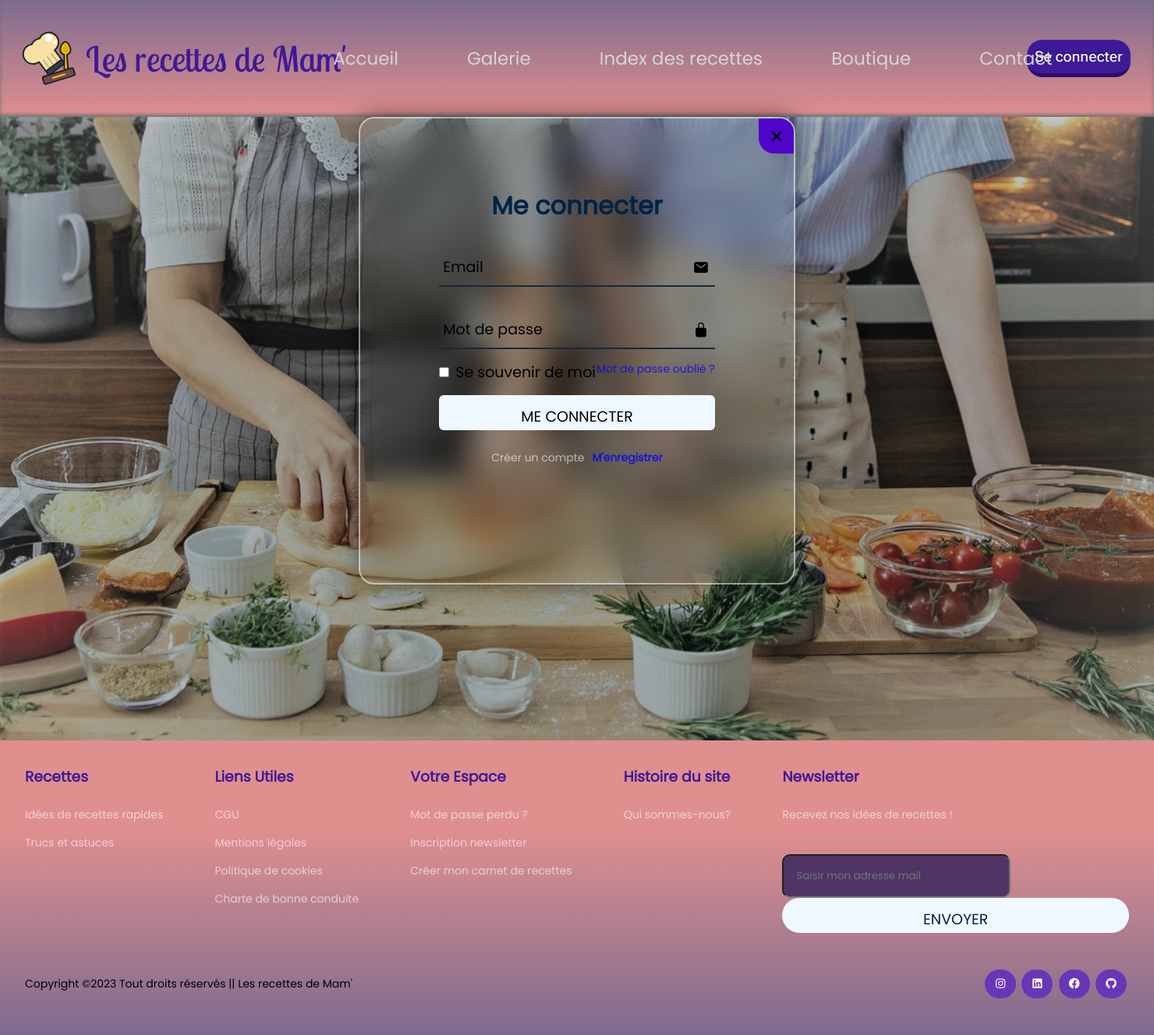
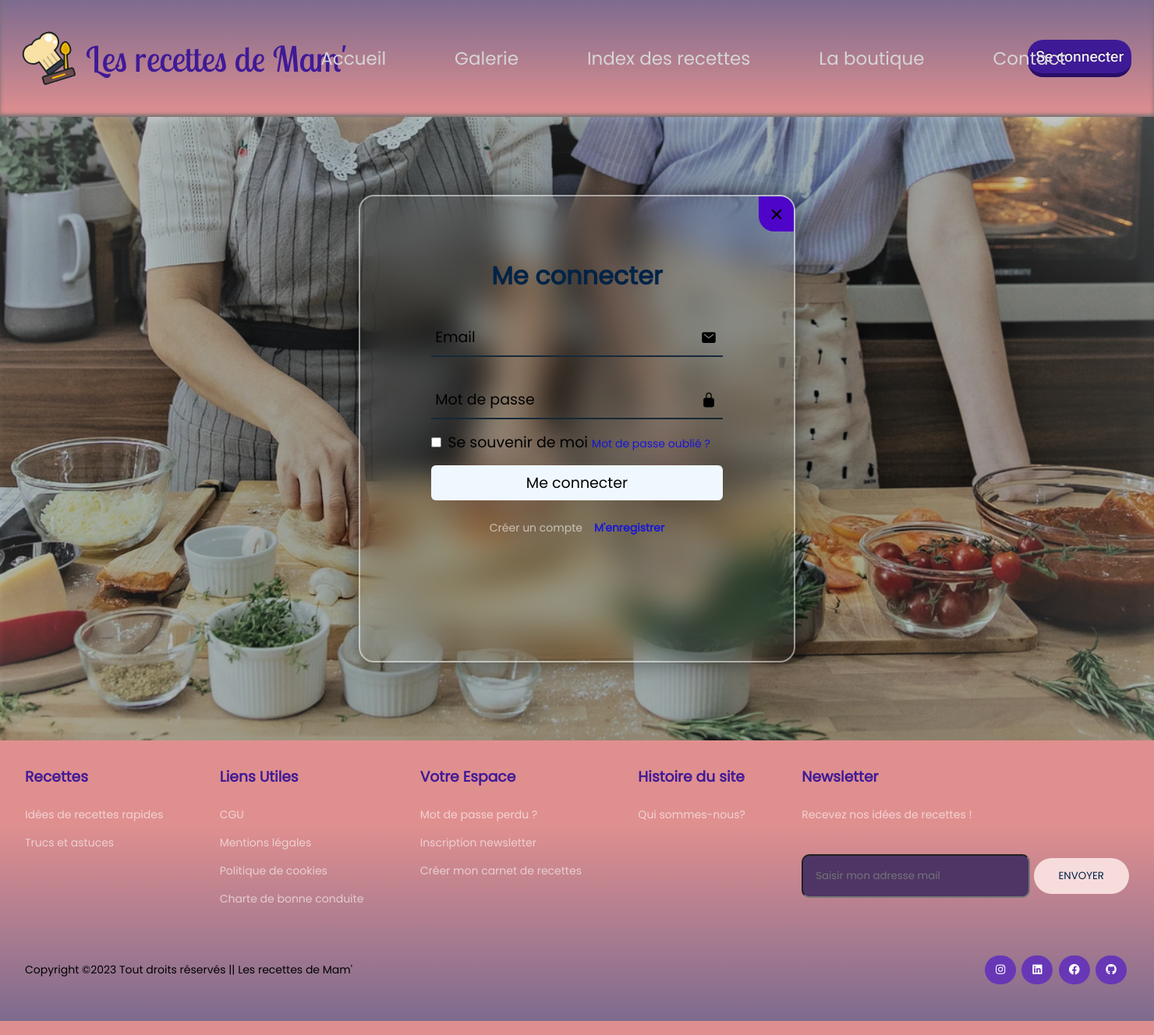
Before and after one commit to Enjikal/Projet_perso_Franck, a PHP site: page /index/registerform.php in a window 1480 px wide. Shown: the whole page at 78% size. Run offline with PHP 8.4, Linux system fonts and the light colour scheme; some libraries are stand-ins or nearby versions; some web fonts are replaced.

Commit message:
updateregisterform

```diff
--- a/CSS/footer.css
+++ b/CSS/footer.css
@@ -72,7 +72,7 @@
 
 .btn{
     padding:0.8rem 2rem;
-    border-radius:5px;
+    border-radius:2px;
     text-align:center;
     font-weight:500;
     text-transform:uppercase;
--- a/CSS/indexrecettes.css
+++ b/CSS/indexrecettes.css
@@ -15,8 +15,8 @@
 }
 
 .stickers{
-    padding: 1rem;
-    margin-top: 1rem;
+    padding: 0.8rem;
+    margin-top: 2rem;
 }
 #menu-demo2 li{
 display:inline-block;
--- a/CSS/navbar.css
+++ b/CSS/navbar.css
@@ -6,7 +6,7 @@
 }
 
 body {
-  font-family: 'Montserrat', sans-serif; ;
+  font-family: 'Montserrat', sans-serif;
   background: #d4d3d3;
   height: 117vh;
 }
--- a/CSS/registerform.css
+++ b/CSS/registerform.css
@@ -9,6 +9,7 @@
   height: 100vh;
   background: url('../Images/Backgroundconnexion2.PNG') no-repeat;
   background-size: cover;
+  display: flex;
 }
 .wrapper{
   margin: auto;
@@ -32,7 +33,7 @@
 .wrapper .form-box{
   width: 78%;
   height: 500px;
-  padding: 40px;
+  padding: 30px;
 }
 
 
@@ -125,8 +126,7 @@
   font-size: 19px;
   font-weight: 500;
   margin: -15px 0 15px;
-  display: flex;
-  justify-content: space-between;
+
 }
 
 .remember-forgot label input{
@@ -137,13 +137,14 @@
 .remember-forgot a{
   color: rgba(4, 4, 248, 0.801);
   text-decoration: none;
+
 }
 
 .remember-forgot a:hover{
   text-decoration: underline;
 }
 
-.btn{
+.btn-register{
   width: 100%;
   height: 45px;
   background: aliceblue;
@@ -155,7 +156,7 @@
   font-weight: 500;
 }
 
-.btn:hover {
+.btn-register:hover {
   background-color: #4f04c9;
   transform: scale(1.1);
   color: aliceblue;
@@ -163,7 +164,7 @@
 }
 
 .login-register{
-  font-size: 19px;
+  font-size: 18px;
   text-align: center;
   font-weight: 500;
   margin: 25px 0 10px;
@@ -173,7 +174,7 @@
   color: rgba(4, 4, 248, 0.801);
   text-decoration: none;
   font-weight: 600;
-  margin-left: 10px;
+  margin-left: 15px;
 }
 
 .login-register p a:hover{
--- a/index/footer.html
+++ b/index/footer.html
@@ -46,7 +46,6 @@
         <a href="#"><i class="fab  fa-instagram" alt="instagram"></i></a>
         <a href="#"><i class="fab fa-linkedin" alt="linkedin"></i></a>
         <a href="#"><i class="fab fa-facebook" alt="facebook"></i></a>
-
         <a href="#"><i class="fab fa-github" alt="github"></i></a>
       </section>
     </div>
--- a/index/indexrecettes.php
+++ b/index/indexrecettes.php
@@ -51,6 +51,6 @@
 		</li>
 	</ul>
 </div>
-	<?php
+<?php
 include '../index/footer.html';
 ?>
--- a/index/navbar.php
+++ b/index/navbar.php
@@ -69,8 +69,8 @@
           <a href="#" aria-current="page">Accueil</a>
           <a href="../index/slider.php">Galerie</a>
           <a href="../index/indexrecettes.php">Index des recettes</a>
-          <a href="#">Boutique</a>
-          <a href="contact.php">Contact</a>
+          <a href="#">La boutique</a>
+          <a href="../index/contact.php">Contact</a>
         </div>
       </div>
 
--- a/index/registerform.php
+++ b/index/registerform.php
@@ -27,9 +27,9 @@
         </div>
         <div class="remember-forgot">
           <label><input type="checkbox"> Se souvenir de moi</label>
-          <a href="#">Mot de passe oublié ?</a>
+             <a href="#">Mot de passe oublié ?</a>
         </div>
-        <button type="submit" class="btn">Me connecter</button>
+        <button type="submit" class="btn-register">Me connecter</button>
         <div class="login-register">
           <p>Créer un compte<a href="#" class="register-link">M'enregistrer</a></p>
         </div>
@@ -57,7 +57,7 @@
         <div class="remember-forgot">
           <label><input type="checkbox"> J'accepte les Conditions Générales d'Utilisation</label>
         </div>
-        <button type="submit" class="btn">Créer mon compte</button>
+        <button type="submit" class="btn-register">Créer mon compte</button>
         <div class="login-register">
           <p>J'ai déjà un compte <a href="#" class="login-link">Me connecter</a></p>
         </div>
```
Also changed, not shown: CSS/form.css (+5 -3 lines).
